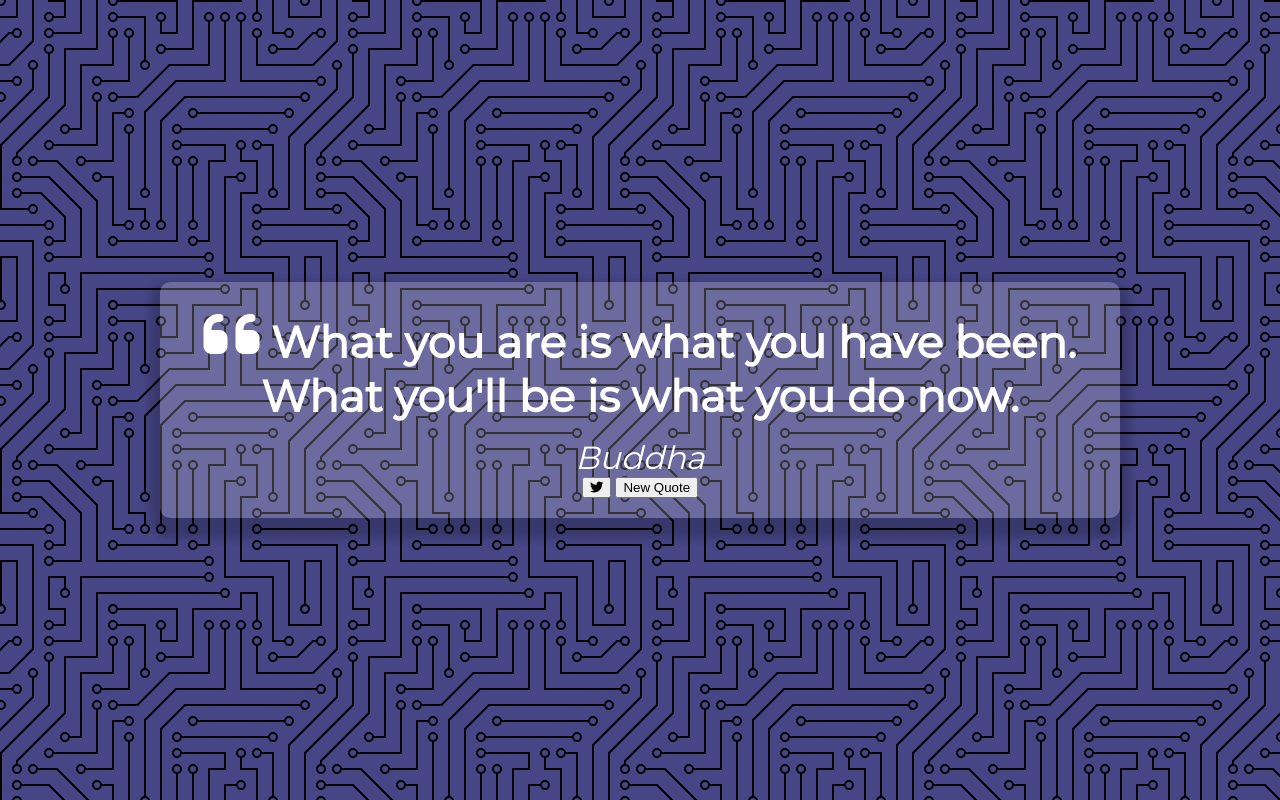
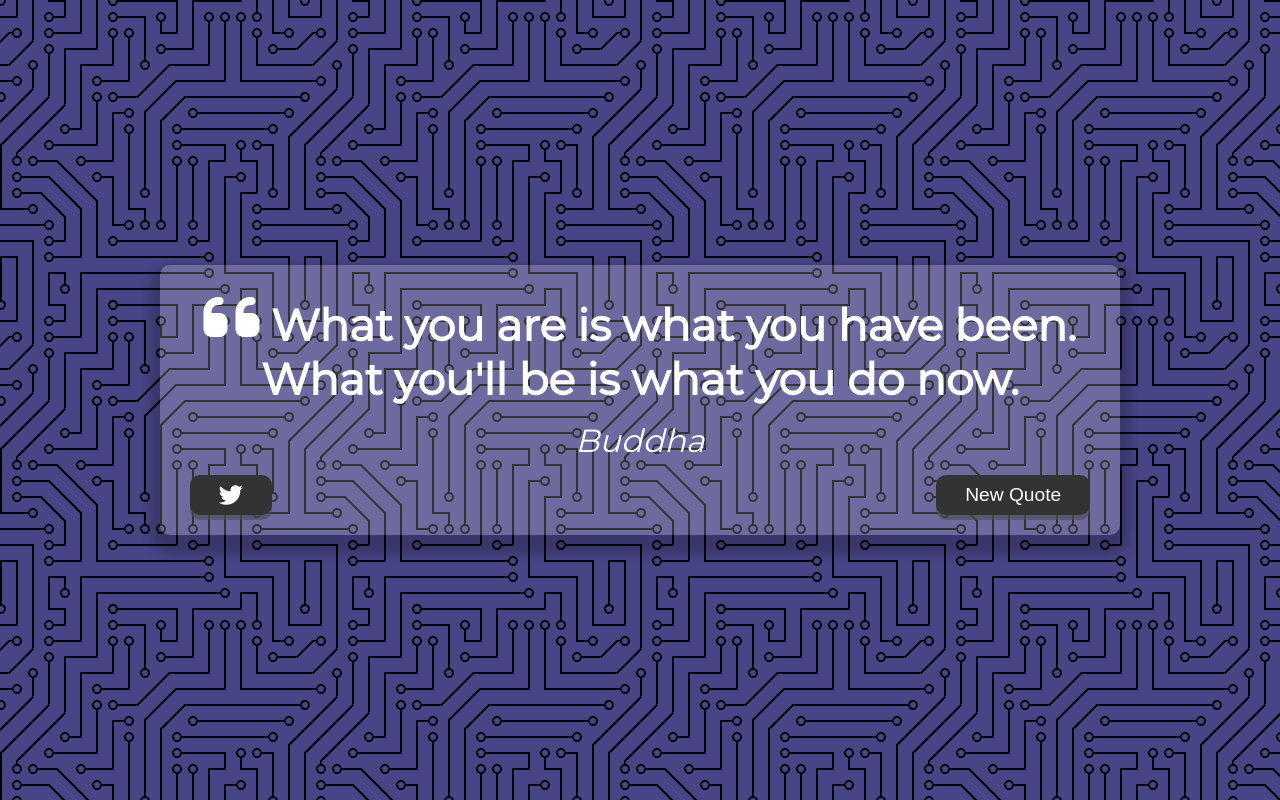
Before and after one commit to jake1808/quote-generator, a plain HTML site: page index.html in a window 1280 px wide. Drawn offline with Linux system fonts and the light colour scheme.

Commit message:
button styling done

```diff
--- a/style.css
+++ b/style.css
@@ -47,6 +47,42 @@ body{
     font-style: italic;
 }
 
+.button-container{
+    margin-top: 15px;
+    display: flex;
+    justify-content: space-between;
+}
+
+button{
+    cursor: pointer;
+    font-size: 1.2rem;
+    height: 2.5rem;
+    border: none;
+    border-radius: 10px;
+    color: white;
+    background: #333;
+    outline: none;
+    padding: 0.5rem 1.8rem;
+    box-shadow: 0 0.3rem rgba(78, 78, 78, 0.65);
+}
+
+button:hover{
+    filter: brightness(110%);
+}
+
+button:active{
+    transform: translate(0, 0.3rem);
+    box-shadow: 0 0.1rem rgba(255, 255, 255, 0.65);
+}
+
+.twitter-button:hover{
+    color: #38a1f3
+}
+
+.fa-twitter{
+    font-size: 1.5rem;
+}
+
 /* Media Query: Tablet or Smaller */
 @media screen and (max-width: 1000px){
     .quote-container{
```
